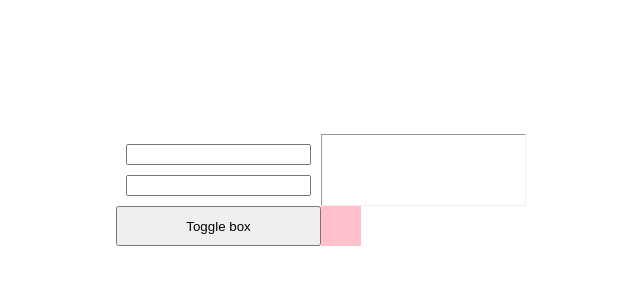
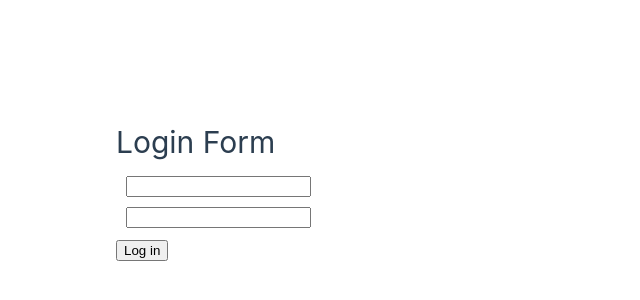
Before and after one commit to gosikxo/vue-project, a Vue app: page / in a window 1280 px wide. Shown: the part 210-510 px from the top of the page, without its empty margins (82-722 px from the left). Built offline with nearby package versions, Linux system fonts and the light colour scheme.

Commit message:
Add Login Form and submit button

```diff
--- a/src/App.vue
+++ b/src/App.vue
@@ -29,18 +29,17 @@ export default {
 <template>
   <div id="app" v-cloak>
     <LoginForm />
-    <hr />
-    <button @click="toggleBox">Toggle box</button>
-    <div v-if="state.isVisible" class="box"></div>
+    <!-- <button @click="toggleBox">Toggle box</button>
+    <div v-if="state.isVisible" class="box"></div> -->
   </div>
 </template>
 
 <style>
-.box {
+/* .box {
   background-color: pink;
   width: 40px;
   height: 40px;
-}
+} */
 
 [v-cloak] {
   display: none
--- a/src/components/LoginForm.vue
+++ b/src/components/LoginForm.vue
@@ -1,12 +1,27 @@
-<script setup>
+<script>
+import { reactive } from 'vue'
+export default {
+    setup() {
+        const state = reactive({ title: 'Login Form', email: "", password: "" })
 
+        function handleSubmit() {
+            console.log(state.password)
+        }
+
+        return {
+            state, handleSubmit
+        }
+    }
+}
 </script>
 
 <template>
-    <div>
-        <input type="email">
-        <input type="password">
-    </div>
+    <form @submit.prevent="handleSubmit">
+        <h1>{{ state.title }}</h1>
+        <input type="email" v-model="state.email">
+        <input type="password" v-model="state.password">
+        <button>Log in</button>
+    </form>
 </template>
 
 <style>
```
